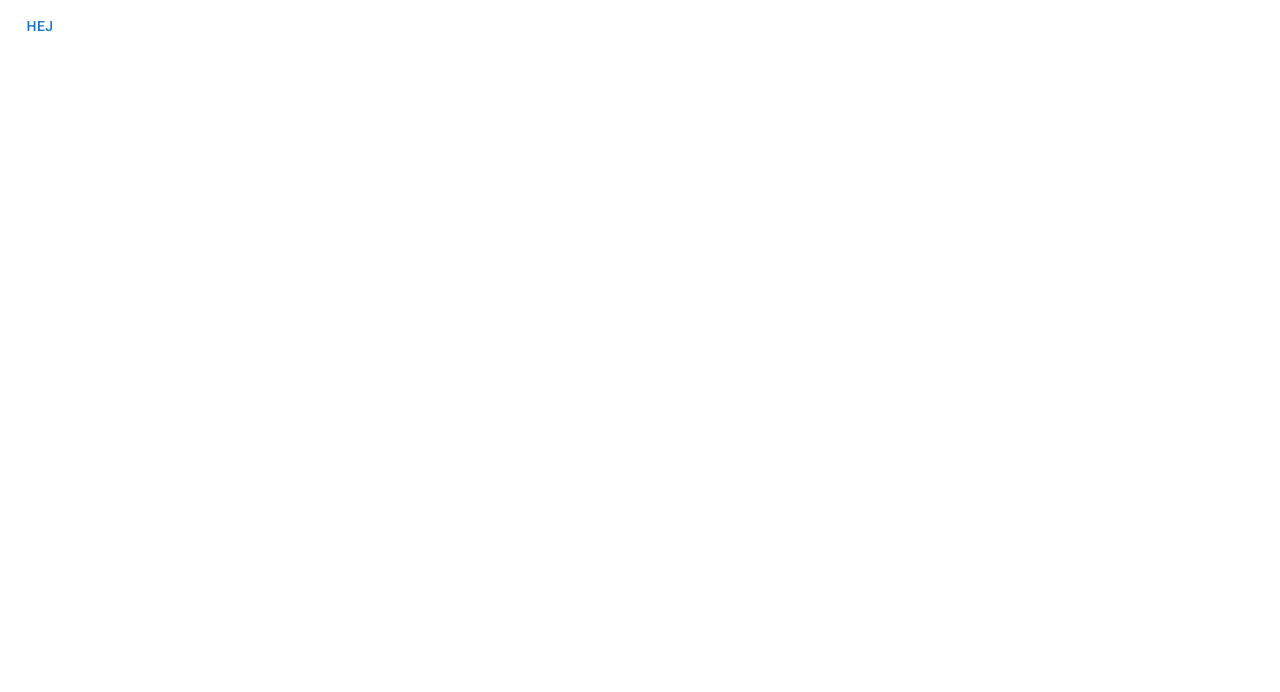
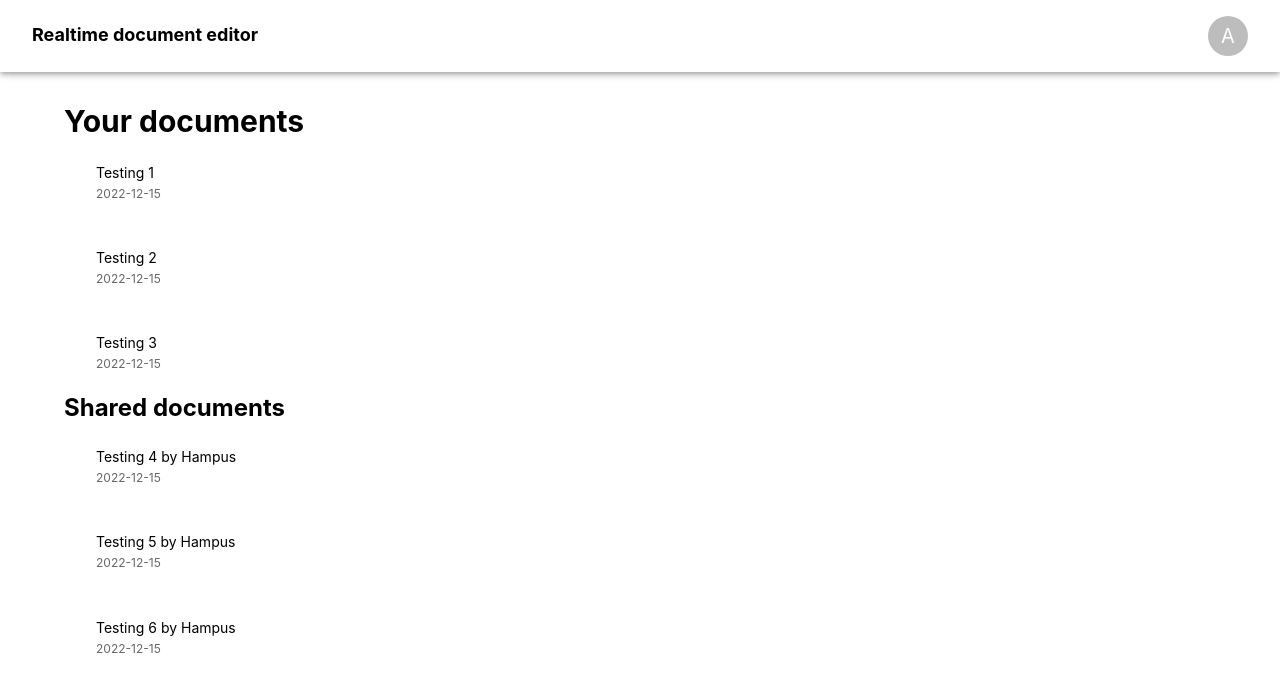
Before and after one commit to Hannils/ID1212-Project, a React (Vite) app in the folder client/: page / in a window 1280 px wide. Shown: the top 692 px of the page. Built offline with nearby package versions, Linux system fonts and the light colour scheme.

Commit message:
Basic pages

```diff
--- a/client/package.json
+++ b/client/package.json
@@ -17,7 +17,8 @@
 		"@mui/icons-material": "^5.11.0",
 		"@mui/material": "^5.11.0",
 		"react": "^18.2.0",
-		"react-dom": "^18.2.0"
+		"react-dom": "^18.2.0",
+		"react-router-dom": "^6.4.5"
 	},
 	"devDependencies": {
 		"@types/react": "^18.0.26",
--- a/client/src/App.tsx
+++ b/client/src/App.tsx
@@ -1,14 +1,25 @@
 import { useState } from 'react'
+import { BrowserRouter, Routes, Route } from 'react-router-dom'
+import Layout from './components/Layout'
+import Home from './pages/Home/Home'
 
 import { Button } from '@mui/material'
+import Signup from './pages/Signup/Signup'
+import SignIn from './pages/SignIn/SignIn'
+import Editor from './pages/Editor/Editor'
 
 function App() {
-  const [count, setCount] = useState(0)
-
   return (
-    <div className="App">
-      <Button>Hej</Button>
-    </div>
+    <BrowserRouter>
+      <Routes>
+        <Route path="/" element={<Layout />}>
+          <Route index element={<Home />} />
+          <Route path="/signin" element={<SignIn />} />
+          <Route path="/signup" element={<Signup />} />
+          <Route path="/document/:id" element={<Editor />} />
+        </Route>
+      </Routes>
+    </BrowserRouter>
   )
 }
 
--- /dev/null
+++ b/client/src/components/Layout.tsx
@@ -0,0 +1,34 @@
+import { AppBar, Avatar, Box, Container, Stack, Typography } from '@mui/material'
+import React, { ReactElement } from 'react'
+import { Link, Outlet } from 'react-router-dom'
+
+interface LayoutProps {
+  children?: ReactElement
+}
+
+export default function Layout(props: LayoutProps) {
+  const { children } = props
+  return (
+    <Box pt={12}>
+      <AppBar sx={{ zIndex: 100 }}>
+        <Stack
+          px={4}
+          py={2}
+          flexDirection="row"
+          justifyContent="space-between"
+          alignItems="center"
+        >
+          <Link to="/" >
+            <Typography variant="h4" component="span">
+              Realtime document editor
+            </Typography>
+          </Link>
+          <Avatar>A</Avatar>
+        </Stack>
+      </AppBar>
+      <Container>
+        <Outlet />
+      </Container>
+    </Box>
+  )
+}
--- a/client/src/index.css
+++ b/client/src/index.css
@@ -9,3 +9,8 @@
   -moz-osx-font-smoothing: grayscale;
   -webkit-text-size-adjust: 100%;
 }
+
+a {
+    color: inherit;
+    text-decoration: none;
+}
--- a/client/src/main.tsx
+++ b/client/src/main.tsx
@@ -4,9 +4,13 @@ import React from 'react'
 import ReactDOM from 'react-dom/client'
 
 import App from './App'
+import { ThemeProvider } from '@mui/material'
+import theme from './util/theme'
 
 ReactDOM.createRoot(document.getElementById('root') as HTMLElement).render(
   <React.StrictMode>
-    <App />
+    <ThemeProvider theme={theme}>
+      <App />
+    </ThemeProvider>
   </React.StrictMode>,
 )
--- /dev/null
+++ b/client/src/pages/Editor/Editor.tsx
@@ -0,0 +1,32 @@
+import {
+  Box,
+  Button,
+  Container,
+  FormGroup,
+  Stack,
+  TextField,
+  Typography,
+} from '@mui/material'
+import React from 'react'
+
+const document = {
+  name: 'Document 1',
+  id: 'id1',
+  modified: new Date(),
+}
+
+export default function Editor() {
+  return (
+    <Box>
+      <Stack direction="row" justifyContent="space-between">
+        <Typography variant="h3" component="h1">
+          {document.name}
+        </Typography>
+        <Box>
+          <Button>Collaborators</Button>
+          <Typography>{document.modified.toLocaleDateString('sv-SE')}</Typography>
+        </Box>
+      </Stack>
+    </Box>
+  )
+}
--- /dev/null
+++ b/client/src/pages/Home/Home.tsx
@@ -0,0 +1,81 @@
+import {
+  Box,
+  Card,
+  List,
+  ListItem,
+  ListItemButton,
+  ListItemText,
+  Typography,
+} from '@mui/material'
+import React from 'react'
+
+const documents = [
+  {
+    name: 'Testing 1',
+    id: 'id1',
+    modified: new Date(),
+  },
+  {
+    name: 'Testing 2',
+    id: 'id2',
+    modified: new Date(),
+  },
+  {
+    name: 'Testing 3',
+    id: 'id3',
+    modified: new Date(),
+  },
+]
+const shared = [
+  {
+    name: 'Testing 4',
+    id: 'id4',
+    modified: new Date(),
+    owner: 'Hampus',
+  },
+  {
+    name: 'Testing 5',
+    id: 'id5',
+    modified: new Date(),
+    owner: 'Hampus',
+  },
+  {
+    name: 'Testing 6',
+    id: 'id6',
+    modified: new Date(),
+    owner: 'Hampus',
+  },
+]
+
+export default function Home() {
+  return (
+    <Box>
+      <Typography variant="h1">Your documents</Typography>
+      <List disablePadding>
+        {documents.map((doc) => (
+          <ListItem key={doc.id}>
+            <ListItemButton>
+              <ListItemText
+                primary={doc.name}
+                secondary={doc.modified.toLocaleDateString('sv-SE')}
+              />
+            </ListItemButton>
+          </ListItem>
+        ))}
+      </List>
+      <Typography variant="h2">Shared documents</Typography>
+      <List disablePadding>
+        {shared.map((doc) => (
+          <ListItem key={doc.id}>
+            <ListItemButton>
+              <ListItemText
+                primary={`${doc.name} by ${doc.owner}`}
+                secondary={doc.modified.toLocaleDateString('sv-SE')}
+              />
+            </ListItemButton>
+          </ListItem>
+        ))}
+      </List>
+    </Box>
+  )
+}
--- /dev/null
+++ b/client/src/pages/SignIn/SignIn.tsx
@@ -0,0 +1,29 @@
+import {
+  Box,
+  Button,
+  Container,
+  FormGroup,
+  Stack,
+  TextField,
+  Typography,
+} from '@mui/material'
+import React from 'react'
+
+export default function SignIn() {
+  return (
+    <Container maxWidth="sm">
+      <Typography variant="h1" textAlign="center" gutterBottom>
+        Sign in
+      </Typography>
+      <Box component="form">
+        <Stack spacing={2}>
+          <TextField label="Email" required type="email" variant="outlined" />
+          <TextField label="Password" required variant="outlined" type="password" />
+          <Button type="submit" variant="contained">
+            Sign in
+          </Button>
+        </Stack>
+      </Box>
+    </Container>
+  )
+}
--- /dev/null
+++ b/client/src/pages/Signup/Signup.tsx
@@ -0,0 +1,30 @@
+import {
+  Box,
+  Button,
+  Container,
+  FormGroup,
+  Stack,
+  TextField,
+  Typography,
+} from '@mui/material'
+import React from 'react'
+
+export default function Signup() {
+  return (
+    <Container maxWidth="sm">
+      <Typography variant="h1" textAlign="center" gutterBottom>
+        Sign up
+      </Typography>
+      <Box component="form">
+        <Stack spacing={2}>
+          <TextField label="Username" required variant="outlined" />
+          <TextField label="Email" required type="email" variant="outlined" />
+          <TextField label="Password" required variant="outlined" type="password" />
+          <Button type="submit" variant="contained">
+            Sign up
+          </Button>
+        </Stack>
+      </Box>
+    </Container>
+  )
+}
--- /dev/null
+++ b/client/src/util/theme.ts
@@ -0,0 +1,73 @@
+import { createTheme } from '@mui/material'
+
+const theme = createTheme({
+  palette: {
+    primary: {
+      main: '#283845',
+    },
+    secondary: {
+      main: '#F2D492',
+    },
+  },
+  typography: {
+    fontFamily: [
+      '-apple-system',
+      'BlinkMacSystemFont',
+      'Roboto',
+      '"Helvetica Neue"',
+      'Arial',
+      'sans-serif',
+      '"Apple Color Emoji"',
+      '"Segoe UI Emoji"',
+      '"Segoe UI Symbol"',
+    ].join(','),
+
+    h1: {
+      fontSize: 30,
+      fontWeight: 700,
+    },
+    h2: {
+      fontSize: 24,
+      fontWeight: 700,
+    },
+    h3: {
+      fontSize: 20,
+      fontWeight: 700,
+    },
+    h4: {
+      fontSize: 18,
+      fontWeight: 700,
+    },
+    h5: {
+      fontSize: 16,
+      fontWeight: 700,
+    },
+    h6: {
+      fontSize: 14,
+      fontWeight: 700,
+    },
+    body1: {
+      fontSize: 14,
+      lineHeight: '24px',
+    },
+    body2: {
+      fontSize: 12,
+    },
+    button: {
+      textTransform: 'none',
+      fontWeight: 'bold',
+    },
+  },
+  components: {
+    MuiAppBar: {
+      styleOverrides: {
+        root: {
+          backgroundColor: '#ffffff',
+          color: 'inherit',
+        },
+      },
+    },
+  },
+})
+
+export default theme
```
Also changed, not shown: 1 other file (tests, documents, lock files or other folders).
